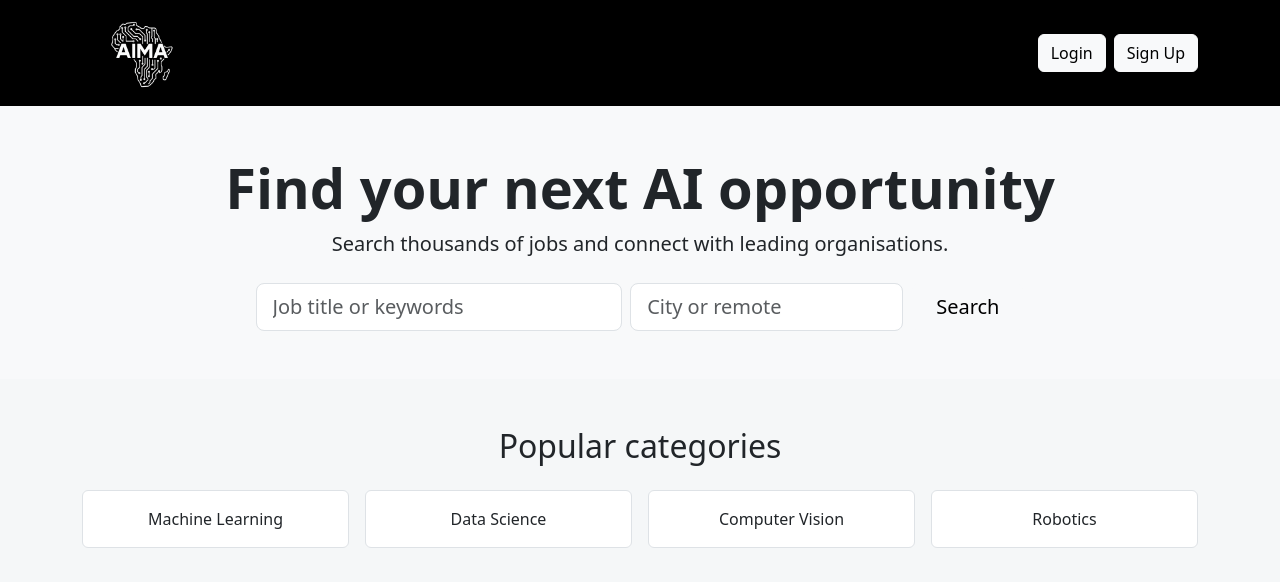
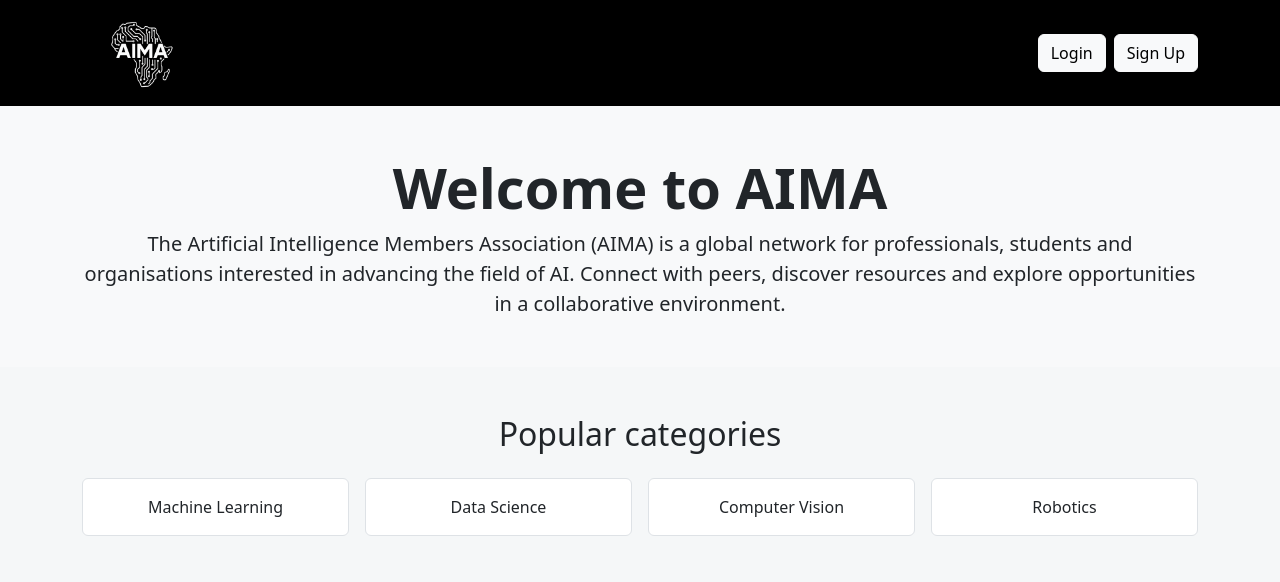
Before and after one commit to MEC-EAGLE/AIMA, a React (Vite) app in the folder myapp/: page / in a window 1280 px wide. Shown: the top 582 px of the page. Built offline with nearby package versions, Linux system fonts and the light colour scheme.

Commit message:
Revamp home page intro

```diff
--- a/myapp/src/components/Home.tsx
+++ b/myapp/src/components/Home.tsx
@@ -2,8 +2,8 @@
 import logo from '../AIMA_LOG.png';
 
 /**
- * Landing page shown at the root route. It mimics a simple job search
- * layout similar to Indeed with a prominent hero section and search form.
+ * Landing page shown at the root route. The home page introduces
+ * visitors to the AIMA community and encourages them to join.
  */
 export default function Home() {
   return (
@@ -26,31 +26,13 @@
 
       <header className="bg-light py-5">
         <div className="container text-center">
-          <h1 className="display-4 fw-bold">Find your next AI opportunity</h1>
-          <p className="lead mb-4">
-            Search thousands of jobs and connect with leading organisations.
+          <h1 className="display-4 fw-bold">Welcome to AIMA</h1>
+          <p className="lead mb-0">
+            The Artificial Intelligence Members Association (AIMA) is a global
+            network for professionals, students and organisations interested in
+            advancing the field of AI. Connect with peers, discover resources
+            and explore opportunities in a collaborative environment.
           </p>
-          <form className="row g-2 justify-content-center">
-            <div className="col-10 col-md-4">
-              <input
-                type="text"
-                className="form-control form-control-lg"
-                placeholder="Job title or keywords"
-              />
-            </div>
-            <div className="col-10 col-md-3">
-              <input
-                type="text"
-                className="form-control form-control-lg"
-                placeholder="City or remote"
-              />
-            </div>
-            <div className="col-10 col-md-auto">
-              <button type="submit" className="btn btn-light btn-lg px-4">
-                Search
-              </button>
-            </div>
-          </form>
         </div>
       </header>
 
```
